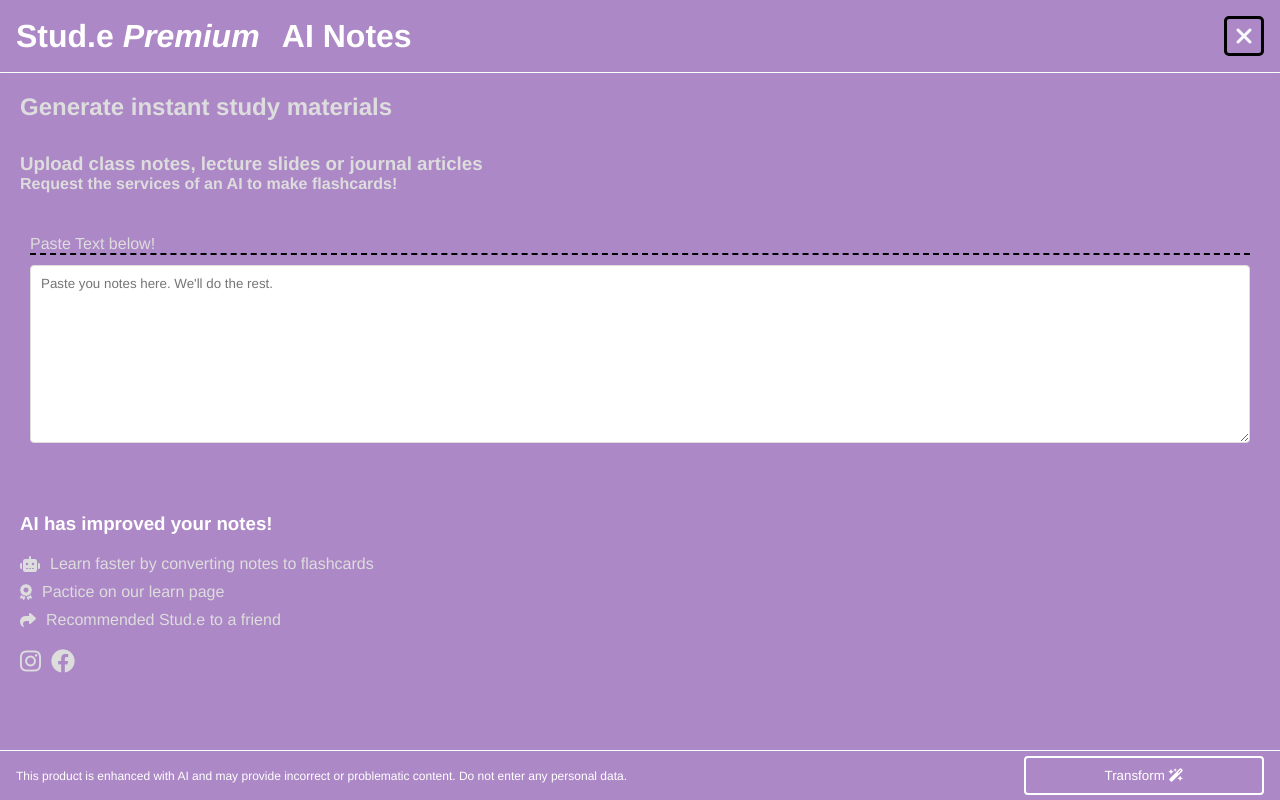
After one commit to JoelRaju403/agileproject, a Flask app: page /upload in a window 1280 px wide. The commit adds this page. Run offline with Flask 3, Linux system fonts and the light colour scheme; some libraries are stand-ins or nearby versions.

Commit message:
added styling for the AI flashcards page

```diff
--- a/app/routes.py
+++ b/app/routes.py
@@ -160,3 +160,7 @@ def save_flashcards():
   db.session.commit()
 
   return jsonify({'message': 'Flashcards saved successfully'}), 200
+
+@app.route('/upload')
+def upload():
+  return render_template('upload.html')
--- /dev/null
+++ b/app/static/upload.css
@@ -0,0 +1,241 @@
+:root{
+  --purple-header:#AD88C6;
+  --lighter: #AD88C6;
+  --gray-300-gray-600: #586380;
+}
+
+* {
+  margin: 0;
+  padding: 0;
+  box-sizing: border-box;
+  font-family: 'Franklin Gothic Medium', 'Arial Narrow', 'Arial', 'sans-serif';
+
+}
+
+body{
+  background-color: var(--purple-header);
+}
+
+/* Updated CSS */
+header {
+  background: var(--purple-header);
+  color: #fff;
+  padding: 1rem;
+  display: flex;
+  align-items: center;
+  width: 100vw;
+  border-bottom: 1px solid white;
+
+
+}
+
+nav {
+  flex-grow: 1;
+  text-align: right;
+}
+
+nav ul {
+  list-style-type: none;
+  margin: 0;
+  padding: 0;
+}
+
+nav ul li {
+  display: inline;
+  margin-right: 1rem;
+}
+
+nav ul li.close {
+  margin-right: 0;
+
+}
+
+
+nav ul li.close a {
+  background-color: var(--purple-header);
+  text-decoration: none;
+  border: 3px solid black;
+  border-radius: 5px;
+
+}
+
+.close {
+  display: inline-block;
+
+
+}
+
+.close a {
+  color:ghostwhite;
+  text-decoration: none;
+  font-size: 1.5rem;
+  padding: 0.5rem;
+  width: 2.5rem;
+  height: 2.5rem;
+  display: flex;
+  justify-content: center;
+  align-items: center;
+}
+
+.close a:hover {
+  color: #ccc;
+}
+
+
+
+
+main {
+  background-color: var(--purple-header);
+  color: #ddd;
+}
+
+.learnSection {
+  background-color: var(--purple-header);
+  color: #ddd;
+  border-radius: 8px;
+  padding: 20px;
+  margin-bottom: 20px;
+  height: 50vh;
+  width: 100vw;
+  display: flex;
+  flex-direction: column;
+
+
+}
+.learnSection h2,
+.learnSection h3,
+.learnSection h4 {
+  align-items: left !important;
+}
+
+.learnSection h2{
+  margin-bottom: 2rem;
+
+
+}
+
+
+.learnSection h4{
+  margin-bottom: 2rem;
+
+
+}
+
+.learnSection
+   .PasteText{
+  margin: 10px;
+
+
+
+}
+
+.PasteText{
+  border-bottom: 2px dashed  black;
+  cursor: pointer;
+}
+
+
+
+
+.learnSection textarea {
+  width: calc(100% - 20px);
+  padding: 10px;
+  margin: 0 auto 10px;
+  border: 1px solid #ddd;
+  border-radius: 4px;
+  box-sizing: border-box;
+  align-items: center;
+  height: 25rem;
+}
+
+.learnSection button {
+  background-color: #5cb85c;
+  color: white;
+  padding: 10px 20px;
+  border: none;
+  border-radius: 4px;
+  cursor: pointer;
+  margin-top: 10px;
+  width: 35rem;
+}
+
+.learnSection button:hover {
+  background-color: #4cae4c;
+}
+
+
+
+.Waffle {
+  background-color: var(--purple-header);
+  border-radius: 8px;
+  padding: 20px;
+  margin-bottom: 20px;
+  height: auto; /* Adjust height as needed */
+  width: 100vw;
+}
+
+.Waffle h3 {
+  color:  white;
+  margin-bottom: 20px;
+}
+
+.Waffle div {
+  margin-bottom: 10px;
+}
+
+.Waffle div i {
+  margin-right: 10px;
+}
+
+.Waffle div,
+.Waffle div i {
+  display: flex;
+  align-items: center;
+}
+
+.socialMedia {
+  margin-top: 20px;
+
+}
+
+.socialMedia i {
+  font-size: 24px;
+  margin-right: 10px;
+}
+
+
+footer {
+  background: var(--purple-header);
+  color: #fff;
+  text-align: center;
+  padding: 1rem;
+  position: fixed;
+  bottom: 0;
+  width: 100vw;
+  height: 50px; /* Increased height for button */
+  border-top: 1px solid white;
+  display: flex;
+  align-items: center;
+  justify-content: space-between; /* Distribute items horizontally */
+}
+
+footer p {
+  margin: 0; /* Remove default margin */
+  font-size: 12px;
+}
+
+footer button {
+  background-color: transparent;
+  border: 2px solid #fff;
+  color: #fff;
+  padding: 10px 20px;
+  border-radius: 4px;
+  cursor: pointer;
+  transition: background-color 0.3s, color 0.3s;
+  width: 15rem;
+}
+
+footer button:hover {
+  background-color: #fff;
+  color: var(--purple-header);
+}
--- a/app/templates/base.html
+++ b/app/templates/base.html
@@ -25,8 +25,10 @@
         {% if current_user.is_authenticated %}
             <li><a href="{{ url_for('user', username=current_user.username) }}">Profile</a></li>
             <li><a href="{{ url_for('logout') }}">Logout</a></li>
+            <li><a href="{{ url_for('upload') }}">Learn</a></li>
+
         {% else %}
-            <li><a href="{{ url_for('login') }}">Login</a></li>
+            <li><a id="" href="{{ url_for('login') }}">Login</a></li>
         {% endif %}
     </ul>
 </nav>
--- /dev/null
+++ b/app/templates/upload.html
@@ -0,0 +1,53 @@
+<!DOCTYPE html>
+<html lang="en">
+
+<head>
+  <meta charset="UTF-8">
+  <meta name="viewport" content="width=device-width, initial-scale=1.0">
+  <title>{% block title %}Stud.e{% endblock %}</title>
+  <link rel="stylesheet" href="{{ url_for('static', filename='upload.css') }}">
+  <link rel="manifest" href="/site.webmanifest">
+  <link rel="stylesheet" href="https://cdnjs.cloudflare.com/ajax/libs/font-awesome/6.4.2/css/all.min.css">
+  <link rel="icon" href="{{ url_for('static', filename='favicon.ico') }}">
+  <script src="https://code.jquery.com/jquery-3.5.1.slim.min.js"></script>
+  <script src="https://cdn.jsdelivr.net/npm/@popperjs/core@2.5.3/dist/umd/popper.min.js"></script>
+</head>
+<header>
+  <img>
+  <h1>Stud.e&nbsp;<i>Premium</i></h1>&nbsp; &nbsp; &nbsp;
+  <h1>AI Notes</h1>
+  <nav class="navbar">
+    <ul>
+      <li class="close"><a href="{{ url_for('home') }}"><i class="fa-solid fa-xmark"></i></a></li>
+    </ul>
+  </nav>
+</header>
+
+<body>
+  <main>
+    <section class="learnSection">
+      <h2 class="first">Generate instant study materials</h2>
+      <h3 class="second">Upload class notes, lecture slides or journal articles</h3>
+      <h4 class="third">Request the services of an AI to make flashcards!</h4>
+      <div class="PasteText">Paste Text below!</div>
+      <textarea placeholder="Paste you notes here. We'll do the rest."></textarea>
+    </section>
+    <section class="Waffle">
+
+      <h3>AI has improved your notes!</h3>
+      <div class="p1"><i class="fa-solid fa-robot"></i>Learn faster by converting notes to flashcards</div>
+      <div class="p2"><i class="fa-solid fa-award"></i>Pactice on our learn page</div>
+      <div class="p3"><i class="fa-solid fa-share"></i>Recommended Stud.e to a friend</div>
+      <div class="socialMedia"><i class="fa-brands fa-instagram"></i>
+        <i class="fa-brands fa-facebook"></i> <i class="fa-brands fa-x-twitter"></i>
+      </div>
+    </section>
+  </main>
+  <footer>
+    <p>This product is enhanced with AI and may provide incorrect or problematic content. Do not enter any personal
+      data.</p>
+    <button>Transform <i class="fa-solid fa-wand-magic-sparkles"></i></button>
+  </footer>
+</body>
+
+</html>
```
Also changed, not shown: app/static/learn.css (deleted, +0 -9 lines), app/templates/learn.html (deleted), app/templates/learning.html (deleted).
